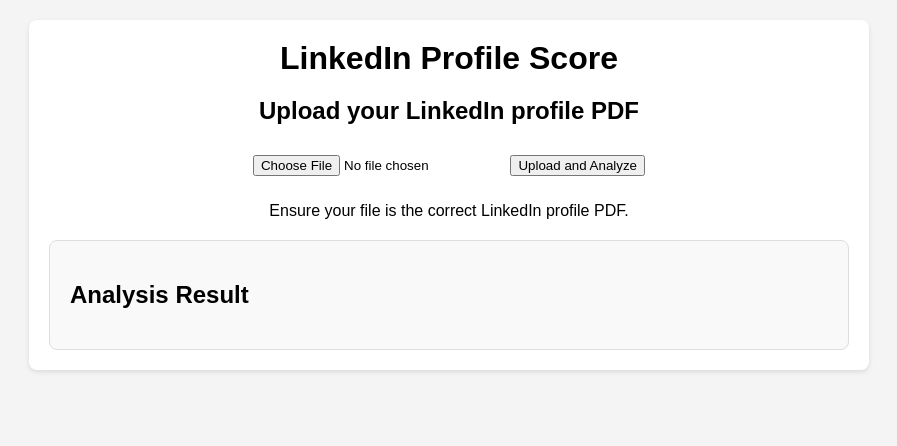
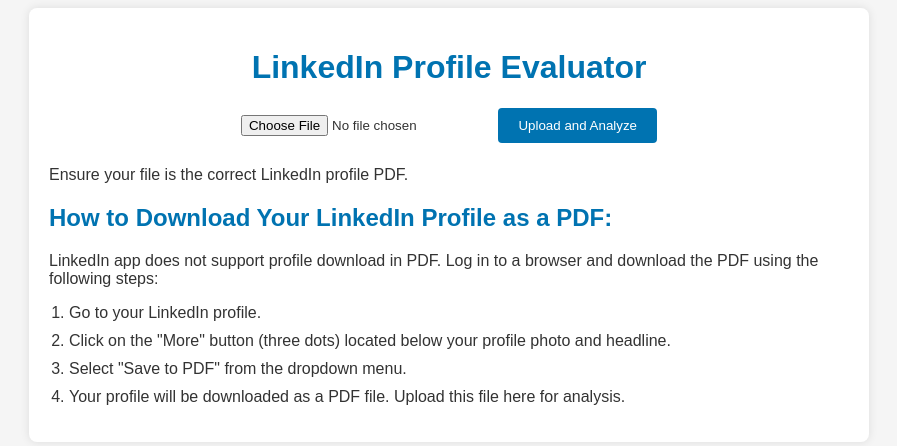
Before and after one commit to Mubarak-Imam/LinkedIn-Profile-Evaluator, a Flask app: page / in a window 1280 px wide. Shown: the top 446 px of the page, without its empty margins (191-1088 px from the left). Run offline with Flask 3, Linux system fonts and the light colour scheme.

Commit message:
Improved formatting

```diff
--- a/app.py
+++ b/app.py
@@ -41,7 +41,7 @@
             "Analyze the following LinkedIn profile and provide a score out of 100. The score should reflect the "
             "overall quality of the profile, including the completeness of the information, the relevance of the "
             "skills and experience, and the professionalism of the presentation. After providing the score, please "
-            "summarize the strengths, areas for improvement, and provide a final recommendation:\n\n"
+            "summarize the strengths, recommendations for improvement, and provide final feedback:\n\n"
             f"{text}"
         )
 
@@ -73,7 +73,7 @@
 def format_analysis(analysis, score):
     strengths = ""
     recommendations = ""
-    overall_feedback = ""
+    feedback = ""
 
     lines = analysis.split('\n')
 
@@ -82,37 +82,36 @@
         line = line.strip()
         if "Strengths:" in line:
             current_section = "strengths"
-            strengths += f"<strong>{line}</strong><ul>"
-        elif "Recommendations:" in line or "Areas for Improvement:" in line:
+            strengths += f"<strong>{line}</strong><ol style='list-style-type:none;'>"
+        elif "Recommendations for Improvement:" in line:
             if current_section == "strengths":
-                strengths += "</ul>"
+                strengths += "</ol>"
             current_section = "recommendations"
-            recommendations += f"<strong>{line}</strong><ol>"
-        elif "Overall Feedback:" in line:
+            recommendations += f"<strong>{line}</strong><ol style='list-style-type:none;'>"
+        elif "Feedback:" in line:
             if current_section == "recommendations":
                 recommendations += "</ol>"
-            current_section = "overall_feedback"
-            overall_feedback += f"<strong>{line}</strong><p>"
+            current_section = "feedback"
+            feedback += f"<strong>{line}</strong><p>"
         else:
             if current_section == "strengths":
                 strengths += f"<li>{line}</li>"
             elif current_section == "recommendations":
                 recommendations += f"<li>{line}</li>"
-            elif current_section == "overall_feedback":
-                overall_feedback += f"{line} "
+            elif current_section == "feedback":
+                feedback += f"{line} "
 
     if strengths:
-        strengths += "</ul>"
+        strengths += "</ol>"
     if recommendations:
         recommendations += "</ol>"
-    if overall_feedback:
-        overall_feedback += "</p>"
+    if feedback:
+        feedback += "</p>"
 
     formatted_analysis = (
-        f"<strong>Overall Profile Score:</strong> {score}<br><br>"
-        f"{strengths}<br><br>"
-        f"{recommendations}<br><br>"
-        f"{overall_feedback}"
+        f"<div class='section'><div class='box'>{strengths}</div></div>"
+        f"<div class='section'><div class='box'>{recommendations}</div></div>"
+        f"<div class='section'><div class='box'>{feedback}</div></div>"
     )
 
     return formatted_analysis
--- a/static/styles.css
+++ b/static/styles.css
@@ -1,69 +1,67 @@
 body {
     font-family: Arial, sans-serif;
-    background-color: #f4f4f4;
-    margin: 0;
-    padding: 0;
+    background-color: #f5f5f5;
+    color: #333;
 }
 
 .container {
     max-width: 800px;
-    margin: 20px auto;
+    margin: 0 auto;
     padding: 20px;
     background-color: #fff;
     border-radius: 8px;
-    box-shadow: 0 2px 5px rgba(0, 0, 0, 0.1);
+    box-shadow: 0 0 10px rgba(0, 0, 0, 0.1);
 }
 
-header {
+h1 {
+    text-align: center;
+    color: #0073b1;
+}
+
+h2 {
+    color: #0073b1;
+}
+
+form {
     text-align: center;
     margin-bottom: 20px;
 }
 
-h1 {
-    font-size: 2em;
-    margin: 0;
+input[type="file"] {
+    margin-bottom: 10px;
 }
 
-h2 {
-    font-size: 1.5em;
-    margin: 20px 0;
+button {
+    background-color: #0073b1;
+    color: white;
+    border: none;
+    padding: 10px 20px;
+    cursor: pointer;
+    border-radius: 4px;
 }
 
-.upload-section {
-    text-align: center;
-    margin-bottom: 20px;
+button:hover {
+    background-color: #005f8c;
 }
 
-.upload-section input[type="file"] {
-    margin: 10px 0;
-}
-
-.result-section {
-    padding: 20px;
-    border: 1px solid #ddd;
-    border-radius: 8px;
-    background-color: #f9f9f9;
-}
-
-.result-content h3 {
-    margin-top: 0;
-}
-
-.result-content p, .result-content ul, .result-content ol {
-    margin: 10px 0;
-    line-height: 1.6;
-}
-
-.result-content ul, .result-content ol {
+ol {
     padding-left: 20px;
 }
 
-.result-content li {
+ol li {
     margin-bottom: 10px;
 }
 
-.result-content strong {
+.section {
+    background-color: #eef6fc;
+    padding: 20px;
+    border-radius: 8px;
+    margin-top: 20px;
+    border: 1px solid #0073b1;
+}
+
+.section strong {
     display: block;
-    font-size: 1.2em;
     margin-bottom: 10px;
+    font-size: 18px;
 }
--- a/templates/index.html
+++ b/templates/index.html
@@ -3,30 +3,36 @@
 <head>
     <meta charset="UTF-8">
     <meta name="viewport" content="width=device-width, initial-scale=1.0">
-    <title>LinkedIn Profile Analysis</title>
+    <title>LinkedIn Profile Evaluator</title>
     <link rel="stylesheet" href="{{ url_for('static', filename='styles.css') }}">
 </head>
 <body>
     <div class="container">
-        <header>
-            <h1>LinkedIn Profile Score</h1>
-        </header>
-        <div class="content">
-            <section class="upload-section">
-                <h2>Upload your LinkedIn profile PDF</h2>
-                <form action="/" method="POST" enctype="multipart/form-data">
-                    <input type="file" name="file" accept="application/pdf">
+        <h1>LinkedIn Profile Evaluator</h1>
+        <form action="/" method="post" enctype="multipart/form-data">
+            <input type="file" name="file">
             <button type="submit">Upload and Analyze</button>
         </form>
         <p>Ensure your file is the correct LinkedIn profile PDF.</p>
-            </section>
-            <section class="result-section">
+
+        <h2>How to Download Your LinkedIn Profile as a PDF:</h2>
+        <p>LinkedIn app does not support profile download in PDF. Log in to a browser and download the PDF using the following steps:</p>
+        <ol>
+            <li>Go to your LinkedIn profile.</li>
+            <li>Click on the "More" button (three dots) located below your profile photo and headline.</li>
+            <li>Select "Save to PDF" from the dropdown menu.</li>
+            <li>Your profile will be downloaded as a PDF file. Upload this file here for analysis.</li>
+        </ol>
+
+        {% if result %}
             <h2>Analysis Result</h2>
-                <div class="result-content">
-                    {{ result|safe }}
+            <div class="section">
+                <p><strong>Overall Profile Score:</strong> {{ score }}</p>
             </div>
-            </section>
+            <div class="section">
+                {{ result | safe }}
             </div>
+        {% endif %}
     </div>
 </body>
 </html>
```
Lines whose indentation alone changed are shown as unchanged.
